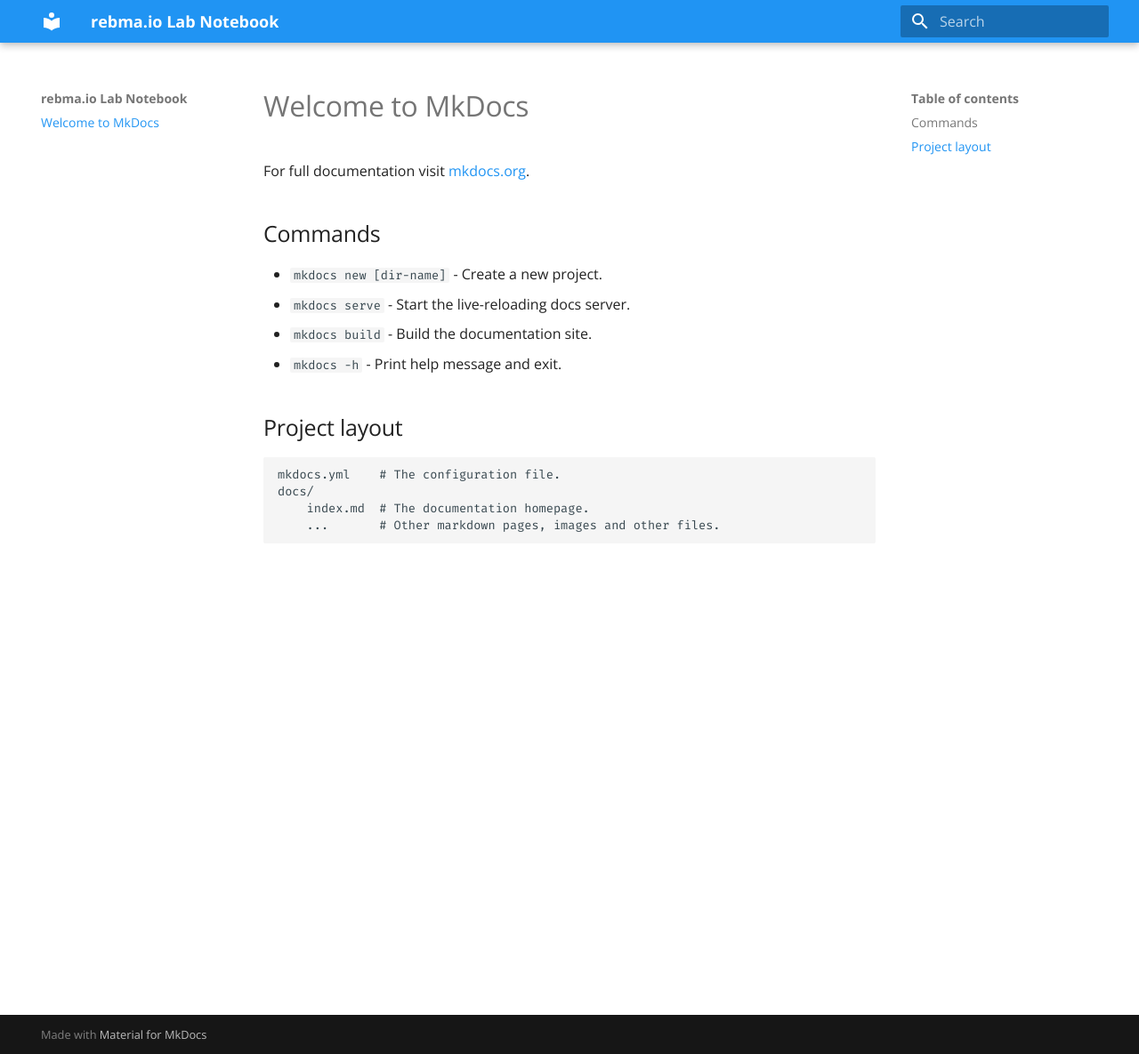
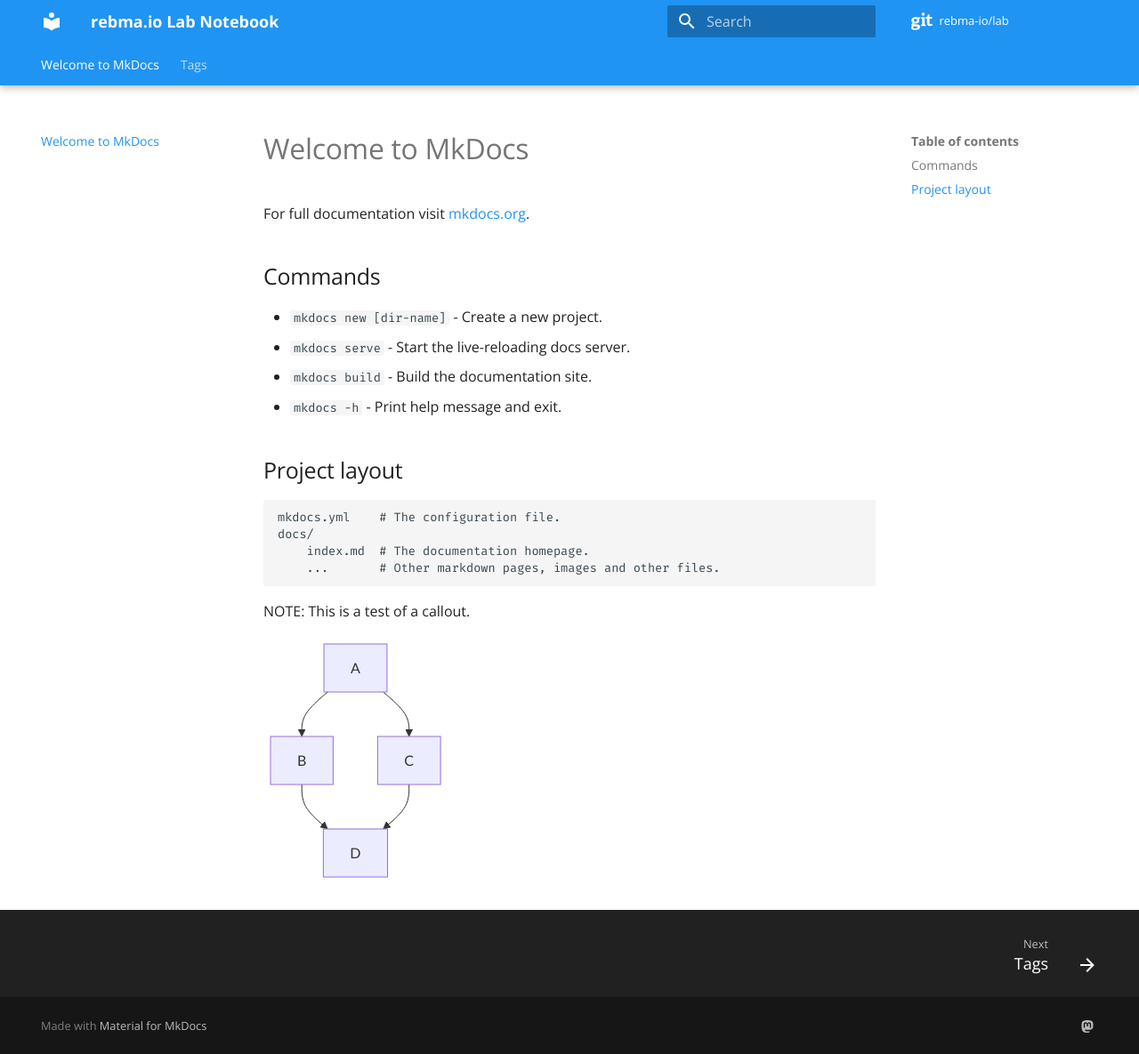
Before and after one commit to rebma-io/lab, an MkDocs documentation site: the page built from docs/index.md, in a window 1280 px wide and 1185 px high. Shown: the whole window at 89% size. Built offline with MkDocs 1.6.1 and Material for MkDocs 9.7.7, drawn with Linux system fonts in a browser that asks for light colours; comment, search, counter and statistics services are not loaded.

````diff
--- a/docs/index.md
+++ b/docs/index.md
@@ -15,3 +15,13 @@ For full documentation visit [mkdocs.org](https://www.mkdocs.org).
     docs/
         index.md  # The documentation homepage.
         ...       # Other markdown pages, images and other files.
+
+NOTE: This is a test of a callout.
+
+```mermaid
+graph TD;
+    A-->B;
+    A-->C;
+    B-->D;
+    C-->D;
+```
--- a/mkdocs.yml
+++ b/mkdocs.yml
@@ -7,10 +7,62 @@ theme:
   font:
     text: Open Sans
     code: Fira Mono
+  features:
+    - navigation.tracking
+    - navigation.tabs
+    - navigation.tabs.sticky
+    - navigation.footer
+  icon:
+    repo: fontawesome/brands/git
+plugins:
+  - git-revision-date-localized:
+      enable_creation_date: true
+      type: iso_date
+  - search:
+      lang: en
+  - tags:
+      tags_file: tags.md
+  - mermaid2:
+      arguments:
+        securityLevel: loose
+repo_url: https://github.com/rebma-io/lab
+repo_name: rebma-io/lab
 markdown_extensions:
   - pymdownx.arithmatex:
       generic: true
+  - callouts
+  - pymdownx.details
+  - pymdownx.superfences:
+      custom_fences:
+        - name: mermaid
+          class: mermaid
+          format: !!python/name:mermaid2.fence_mermaid
+  - attr_list
+  - md_in_html
+  - pymdownx.highlight:
+      anchor_linenums: true
+      line_spans: __span
+      pygments_lang_class: true
+  - pymdownx.inlinehilite
+  - pymdownx.snippets:
+      auto_append:
+        - includes/abbreviations.md
+        - includes/glossary.md
+  - tables
+  - footnotes
+  - pymdownx.caret
+  - pymdownx.keys
+  - pymdownx.tilde
+  - def_list
+  - pymdownx.tasklist:
+      custom_checkbox: true
+  - abbr
 extra_javascript:
   - js/mathjax.js
   - https://polyfill.io/v3/polyfill.min.js?features=es6
   - https://cdn.jsdelivr.net/npm/mathjax@3/es5/tex-mml-chtml.js
+  - https://unpkg.com/mermaid@8.6.4/dist/mermaid.min.js
+extra:
+  social:
+    - icon: fontawesome/brands/mastodon
+      link: https://hachyderm.io/@petrillic
````
Also changed, not shown: docs/tags.md (added), includes/abbreviations.md (added), includes/glossary.md (added).
